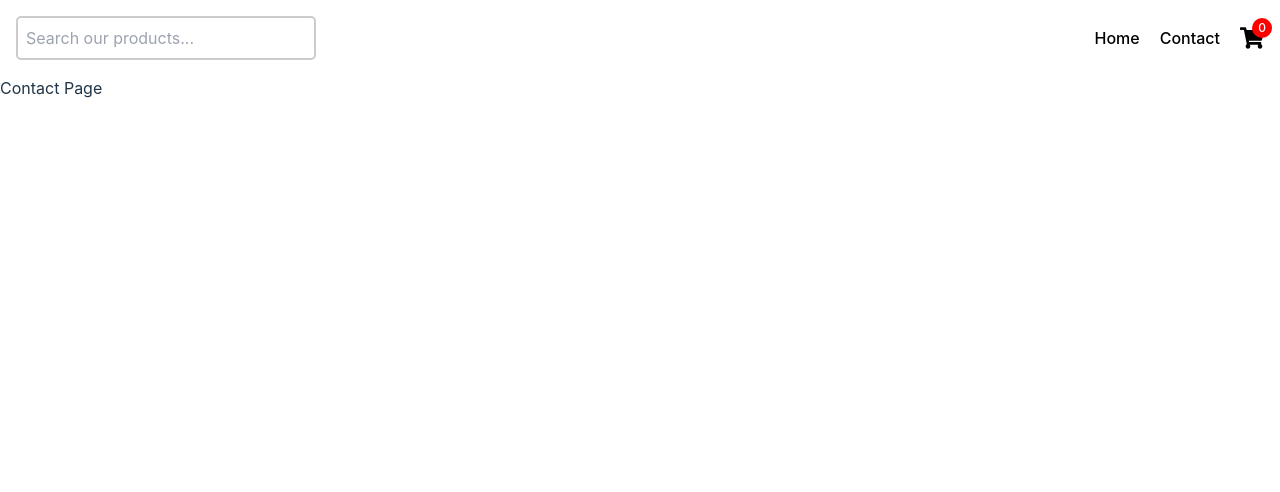
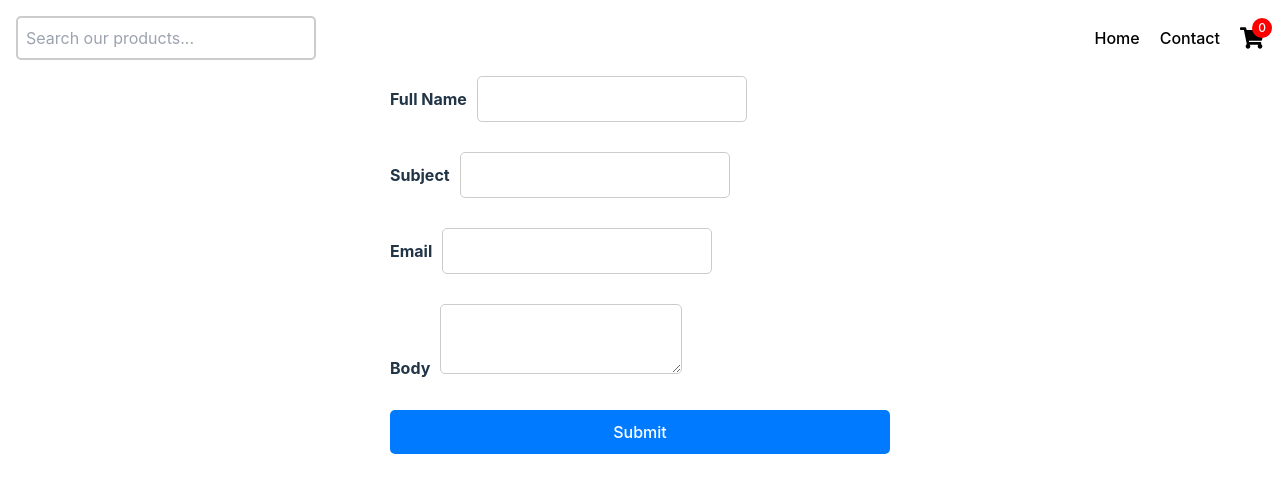
Before and after one commit to kribac12/kb-ecom-store, a React (Vite) app: page /contact in a window 1280 px wide. Shown: the top 492 px of the page. Built offline with nearby package versions, Linux system fonts and the light colour scheme.

Commit message:
contactform, needs styling, functioning

```diff
--- a/src/pages/Contact/Contact.styles.js
+++ b/src/pages/Contact/Contact.styles.js
@@ -0,0 +1,46 @@
+import styled from "styled-components";
+
+export const StyledForm = styled.form`
+  display: flex;
+  flex-direction: column;
+  gap: 20px;
+  width: 100%;
+  max-width: 500px;
+  margin: auto;
+`;
+
+export const StyledLabel = styled.label`
+  margin: 5px 10px 5px 0px;
+  font-weight: bold;
+`;
+
+export const StyledInput = styled.input`
+  padding: 10px;
+  border: 1px solid #ccc;
+  border-radius: 5px;
+`;
+
+export const StyledTextArea = styled.textarea`
+  padding: 10px;
+  border: 1px solid #ccc;
+  border-radius: 5px;
+`;
+
+export const StyledButton = styled.button`
+  padding: 10px 20px;
+  background-color: #007bff;
+  color: white;
+  border: none;
+  border-radius: 5px;
+  cursor: pointer;
+
+  &:hover {
+    background-color: #0056b3;
+  }
+`;
+
+export const ErrorMessage = styled.p`
+  color: red;
+
+  margin-bottom: 10px;
+`;
--- a/src/pages/Contact/index.jsx
+++ b/src/pages/Contact/index.jsx
@@ -1,5 +1,56 @@
-const Contact = () => {
-  return <div>Contact Page</div>;
+import { useForm } from "react-hook-form";
+import { yupResolver } from "@hookform/resolvers/yup";
+import * as yup from "yup";
+import { StyledForm, StyledButton, StyledInput, StyledLabel, StyledTextArea, ErrorMessage } from "./Contact.styles";
+
+// Define the validation schema using Yup
+const schema = yup.object().shape({
+  fullName: yup.string().min(3, "Minimum number of characters is 3").required("Full name is required"),
+  subject: yup.string().min(3, "Minimum number of characters is 3").required("Subject is required"),
+  email: yup.string().email("Must be a valid email address").required("Email is required"),
+  body: yup.string().min(3, "Minimum number of characters is 3").required("Body is required"),
+});
+
+const ContactPage = () => {
+  const {
+    register,
+    handleSubmit,
+    formState: { errors },
+    reset,
+  } = useForm({
+    resolver: yupResolver(schema),
+  });
+
+  const onSubmit = (data) => {
+    console.log(data);
+    reset(); // Reset the form after submission
+  };
+
+  return (
+    <StyledForm onSubmit={handleSubmit(onSubmit)}>
+      <div>
+        <StyledLabel>Full Name</StyledLabel>
+        <StyledInput {...register("fullName")} />
+        <ErrorMessage>{errors.fullName?.message}</ErrorMessage>
+      </div>
+      <div>
+        <StyledLabel>Subject</StyledLabel>
+        <StyledInput {...register("subject")} />
+        <ErrorMessage>{errors.subject?.message}</ErrorMessage>
+      </div>
+      <div>
+        <StyledLabel>Email</StyledLabel>
+        <StyledInput {...register("email")} />
+        <ErrorMessage>{errors.email?.message}</ErrorMessage>
+      </div>
+      <div>
+        <StyledLabel>Body</StyledLabel>
+        <StyledTextArea {...register("body")} />
+        <ErrorMessage>{errors.body?.message}</ErrorMessage>
+      </div>
+      <StyledButton type="submit">Submit</StyledButton>
+    </StyledForm>
+  );
 };
 
-export default Contact;
+export default ContactPage;
```
